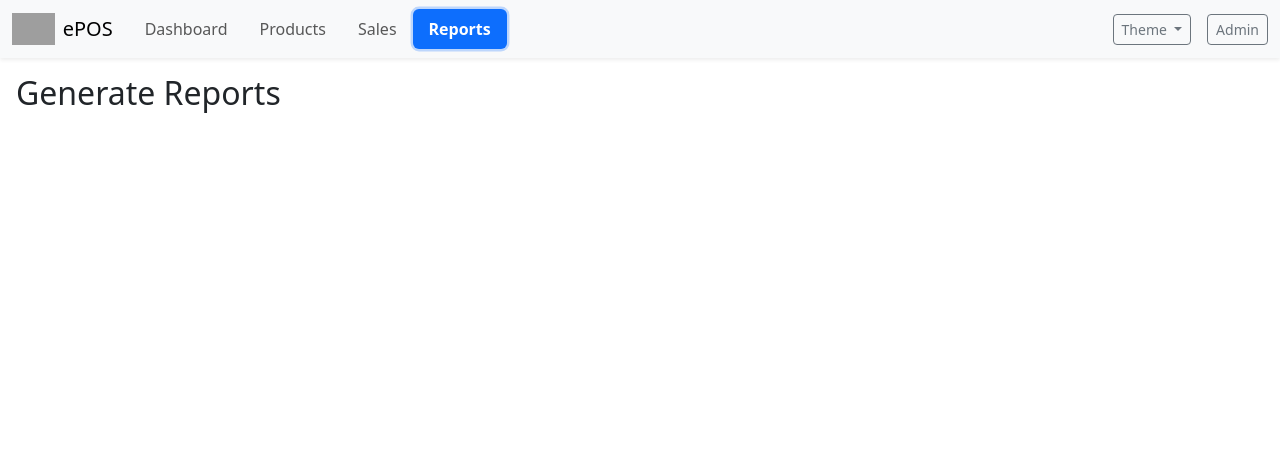
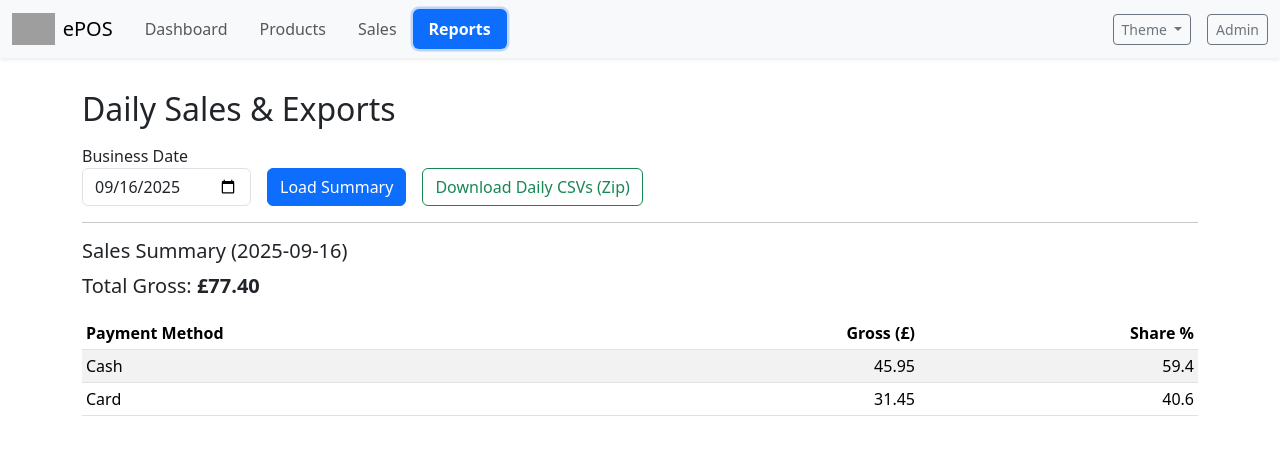
Before and after one commit to sivashankarplaraj/ePOS, a Django app: page /manage_orders/reports/ in a window 1280 px wide. Shown: the top 455 px of the page. Run offline with Django 5.2, Linux system fonts and the light colour scheme; data comes from the database, SQL or seed files in the repository; some libraries are stand-ins or nearby versions; grey boxes are pictures that could not be loaded.

Commit message:
feat(reports): daily sales summary, payment method breakdown and CSV zip export

```diff
--- a/manage_orders/templates/manage_orders/reports.html
+++ b/manage_orders/templates/manage_orders/reports.html
@@ -1,6 +1,116 @@
 {% extends 'manage_orders/index.html' %}
 {% load static %}
 {% block content %}
-<!-- Report Generation -->
-<h2>Generate Reports</h2>
+<div class="container py-3">
+	<h2 class="mb-3">Daily Sales & Exports</h2>
+	<form class="row g-3 align-items-end" onsubmit="return false;">
+		<div class="col-auto">
+			<label for="report-date" class="form-label mb-0">Business Date</label>
+			<input type="date" id="report-date" class="form-control" />
+		</div>
+		<div class="col-auto">
+			<button id="refresh-btn" class="btn btn-primary" type="button">Load Summary</button>
+		</div>
+		<div class="col-auto">
+			<button id="download-csv-btn" class="btn btn-outline-success" type="button" disabled>Download Daily CSVs (Zip)</button>
+		</div>
+	</form>
+
+	<hr />
+
+	<div id="sales-summary" class="mb-4" style="display:none;">
+		<h5>Sales Summary (<span id="summary-date"></span>)</h5>
+		<p class="fs-5">Total Gross: <strong>£<span id="total-gross-lbl">0.00</span></strong></p>
+		<div class="table-responsive">
+			<table class="table table-sm table-striped align-middle mb-0" id="pm-breakdown-table">
+				<thead>
+					<tr>
+						<th style="width:45%;">Payment Method</th>
+						<th style="width:30%;" class="text-end">Gross (£)</th>
+						<th class="text-end">Share %</th>
+					</tr>
+				</thead>
+				<tbody></tbody>
+			</table>
+		</div>
+	</div>
+
+	<div id="download-status" class="small text-muted"></div>
+</div>
+
+<script>
+(() => {
+	const dateInput = document.getElementById('report-date');
+	const refreshBtn = document.getElementById('refresh-btn');
+	const downloadBtn = document.getElementById('download-csv-btn');
+	const salesSummary = document.getElementById('sales-summary');
+	const summaryDateLbl = document.getElementById('summary-date');
+	const totalGrossLbl = document.getElementById('total-gross-lbl');
+	const pmTableBody = document.querySelector('#pm-breakdown-table tbody');
+	const statusDiv = document.getElementById('download-status');
+
+	// Default date = today
+	const todayStr = new Date().toISOString().slice(0,10);
+	dateInput.value = todayStr;
+
+	function formatPence(p) { return (p/100).toFixed(2); }
+
+	async function loadSummary() {
+		const d = dateInput.value || todayStr;
+		try {
+			const resp = await fetch(`/api/daily-sales?date=${encodeURIComponent(d)}`);
+			if (!resp.ok) throw new Error('Failed to fetch summary');
+			const data = await resp.json();
+			summaryDateLbl.textContent = data.date;
+			totalGrossLbl.textContent = formatPence(data.total_gross);
+			// Build payment method breakdown
+			pmTableBody.innerHTML = '';
+			const total = data.total_gross || 0;
+			(data.payment_methods || []).forEach(row => {
+				const tr = document.createElement('tr');
+				const share = total ? ((row.total_gross/total)*100).toFixed(1) : '0.0';
+				tr.innerHTML = `<td>${row.method}</td><td class="text-end">${formatPence(row.total_gross)}</td><td class="text-end">${share}</td>`;
+				pmTableBody.appendChild(tr);
+			});
+			salesSummary.style.display = 'block';
+			downloadBtn.disabled = false;
+		} catch (e) {
+			console.error(e);
+			salesSummary.style.display = 'none';
+			downloadBtn.disabled = true;
+			alert('Error loading summary');
+		}
+	}
+
+	async function downloadCsvZip() {
+		const d = dateInput.value || todayStr;
+		downloadBtn.disabled = true;
+		statusDiv.textContent = 'Generating CSVs...';
+		try {
+			const resp = await fetch(`/reports/export-daily-csvs?date=${encodeURIComponent(d)}`);
+			if (!resp.ok) throw new Error('Failed export');
+			const blob = await resp.blob();
+			const url = URL.createObjectURL(blob);
+			const a = document.createElement('a');
+			a.href = url;
+			a.download = `daily_csvs_${d.replace(/-/g,'')}.zip`;
+			document.body.appendChild(a);
+			a.click();
+			setTimeout(() => { URL.revokeObjectURL(url); a.remove(); }, 1000);
+			statusDiv.textContent = 'Download started.';
+		} catch (e) {
+			console.error(e);
+			statusDiv.textContent = 'Download failed';
+			alert('Failed to generate CSVs');
+		} finally {
+			downloadBtn.disabled = false;
+		}
+	}
+
+	refreshBtn.addEventListener('click', loadSummary);
+	dateInput.addEventListener('change', loadSummary);
+	downloadBtn.addEventListener('click', downloadCsvZip);
+	loadSummary();
+})();
+</script>
 {% endblock %}
--- a/manage_orders/urls.py
+++ b/manage_orders/urls.py
@@ -25,4 +25,6 @@ urlpatterns = [
     path('api/order/<int:order_id>/complete', views.api_order_complete, name='mo_api_order_complete'),
     path('api/order/<int:order_id>/pack', views.api_order_pack, name='mo_api_order_pack'),
     path('api/orders/completed', views.api_orders_completed, name='mo_api_orders_completed'),
+    path('api/daily-sales', views.api_daily_sales, name='mo_api_daily_sales'),
+    path('reports/export-daily-csvs', views.export_daily_csvs_zip, name='mo_export_daily_csvs_zip'),
 ]
--- a/manage_orders/views.py
+++ b/manage_orders/views.py
@@ -1,5 +1,6 @@
 from django.shortcuts import render
 from django.http import JsonResponse, HttpRequest
+from django.http import HttpResponse
 from django.views.decorators.http import require_POST
 from django.db import transaction
 from django.views.decorators.http import require_GET
@@ -893,3 +894,81 @@ def api_orders_completed(request: HttpRequest):
             ]
         })
     return JsonResponse({'date': str(target_date), 'orders': orders})
+
+
+@require_GET
+def api_daily_sales(request: HttpRequest):
+    """Return total sales (gross) and breakdown by payment_method for a given date.
+
+    Query params:
+      - date: optional ISO date (YYYY-MM-DD); defaults to today (server TZ)
+
+    Response JSON:
+      { "date": "YYYY-MM-DD", "total_gross": 12345, "currency": "GBP", "payment_methods": [ {"method": "Cash", "total_gross": 1000}, ... ] }
+
+    All monetary values are integer pence (aligning with Order.total_gross storage). Frontend can divide by 100 for £ display.
+    """
+    from .models import Order
+    date_str = request.GET.get('date')
+    if date_str:
+        try:
+            target_date = timezone.datetime.strptime(date_str, '%Y-%m-%d').date()
+        except Exception:
+            return JsonResponse({'error': 'Invalid date format, expected YYYY-MM-DD'}, status=400)
+    else:
+        target_date = timezone.now().date()
+
+    qs = Order.objects.filter(created_at__date=target_date)
+    # Aggregate totals grouped by payment_method; treat blank as 'Unspecified'
+    from collections import defaultdict
+    by_method: dict[str, int] = defaultdict(int)
+    total = 0
+    for o in qs.only('total_gross', 'payment_method'):
+        m = (o.payment_method or '').strip() or 'Unspecified'
+        by_method[m] += o.total_gross
+        total += o.total_gross
+    breakdown = [
+        {'method': m, 'total_gross': amt} for m, amt in sorted(by_method.items(), key=lambda x: (-x[1], x[0]))
+    ]
+    return JsonResponse({'date': str(target_date), 'total_gross': total, 'currency': 'GBP', 'payment_methods': breakdown})
+
+
+@require_GET
+def export_daily_csvs_zip(request: HttpRequest):
+    """Generate daily CSVs (MP/PD/RV) via management command and return them zipped.
+
+    Query params:
+      - date: optional ISO date (YYYY-MM-DD); defaults to today.
+
+    Response: application/zip with filename daily_csvs_<yyyymmdd>.zip
+    Cleans up temporary files after streaming.
+    """
+    import io, zipfile, tempfile, os
+    from django.core import management
+    date_str = request.GET.get('date')
+    if date_str:
+        try:
+            target_date = timezone.datetime.strptime(date_str, '%Y-%m-%d').date()
+        except Exception:
+            return JsonResponse({'error': 'Invalid date format, expected YYYY-MM-DD'}, status=400)
+    else:
+        target_date = timezone.now().date()
+
+    with tempfile.TemporaryDirectory() as tmpdir:
+        # Run management command to produce CSV files in tmpdir
+        management.call_command('export_daily_csvs', date=str(target_date), outdir=tmpdir, verbosity=0)
+        # Collect expected filenames
+        mp = f"MP{target_date:%d%m%y}.CSV"
+        pd = f"PD{target_date:%d%m%y}.CSV"
+        rv = f"RV{target_date:%d%m%y}.CSV"
+        filenames = [mp, pd, rv]
+        memfile = io.BytesIO()
+        with zipfile.ZipFile(memfile, 'w', zipfile.ZIP_DEFLATED) as zf:
+            for name in filenames:
+                path = os.path.join(tmpdir, name)
+                if os.path.exists(path):
+                    zf.write(path, arcname=name)
+        memfile.seek(0)
+        resp = HttpResponse(memfile.read(), content_type='application/zip')
+        resp['Content-Disposition'] = f'attachment; filename="daily_csvs_{target_date:%Y%m%d}.zip"'
+        return resp
```
